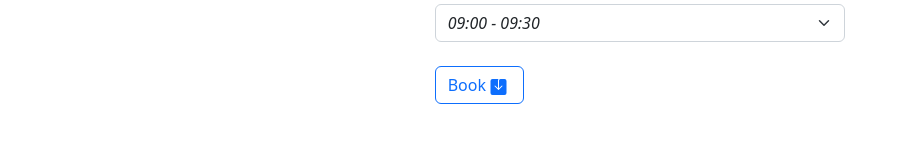
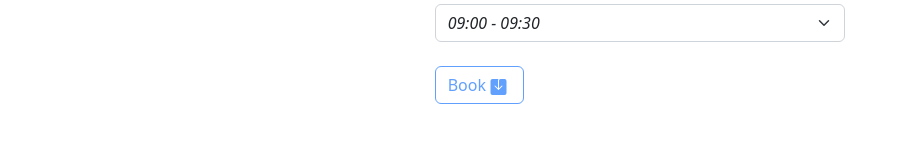
Before and after one commit to erenGuden/book-appointment, a React (Create React App) app: page /book in a window 1280 px wide. Shown: the part 350-492 px from the top of the page, without its empty margins (0-908 px from the left). Built offline with nearby package versions, Linux system fonts and the light colour scheme.

Commit message:
disable button function for required fields

```diff
--- a/src/Components/Admin.js
+++ b/src/Components/Admin.js
@@ -10,7 +10,6 @@ const Admin = () => {
     if (a.date < b.date) return -1;
     return 0;
   });
-  console.log(sortedData);
 
   return (
     <>
@@ -24,10 +23,9 @@ const Admin = () => {
         <h2>Admin Page</h2>
         <h3>Reservations</h3>
         {sortedData.map((data, index) => (
-          <div style={{ padding: "5px" }}>
+          <div key={index} style={{ padding: "5px" }}>
             <div
               className="card border-success mb-3"
-              key={index}
               style={{ padding: "5px" }}
             >
               <div
--- a/src/Components/Book.js
+++ b/src/Components/Book.js
@@ -4,7 +4,7 @@ import { Link } from "react-router-dom";
 import { useState } from "react";
 import { GlobalContext } from "../context/GlobalState";
 
- const Book = () => {
+const Book = () => {
   const { addBooking } = useContext(GlobalContext);
   const [name, setName] = useState("");
   const [email, setEmail] = useState("");
@@ -118,6 +118,7 @@ import { GlobalContext } from "../context/GlobalState";
               onClick={onSave}
               type="button"
               className="btn btn-outline-primary"
+              disabled={!email || !name || !date || !option}
             >
               Book
               <svg
```
